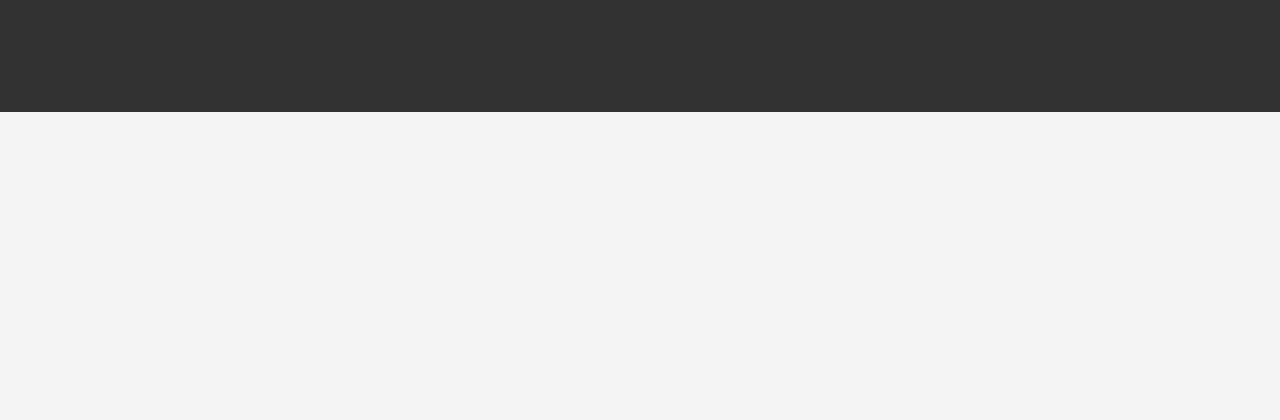
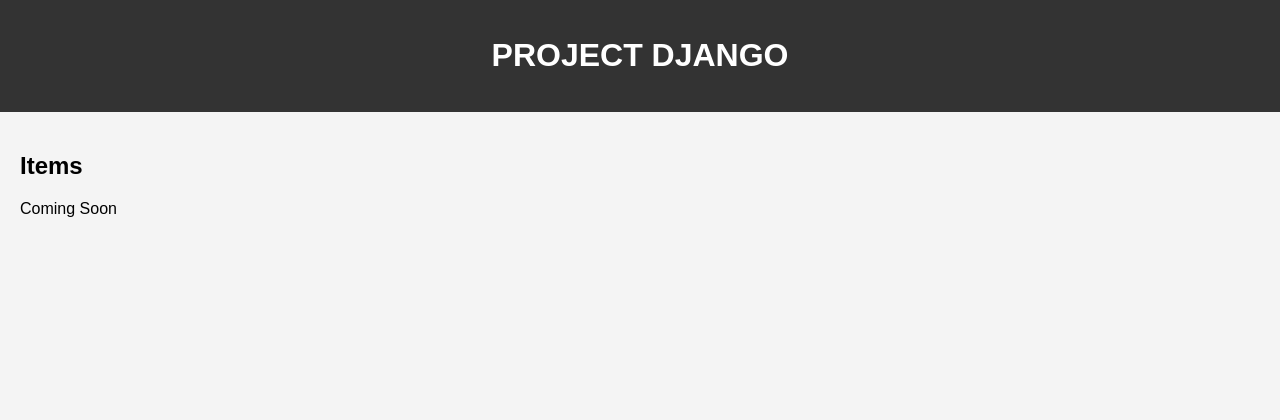
Before and after one commit to anubhabgiri/project_django, a Django app: page /experiments/items/ in a window 1280 px wide. Shown: the top 420 px of the page. Run offline with Django 5.2, Linux system fonts and the light colour scheme.

Commit message:
fixed templates

```diff
--- a/experiments/templates/experiments/items.html
+++ b/experiments/templates/experiments/items.html
@@ -1,18 +1,7 @@
 
 {% extends 'base.html' %}
-<!-- <!DOCTYPE html>
-<html lang="en">
-<head>
-    <meta charset="UTF-8">
-    <title>Title</title>
-</head> -->
-<body>
-<h1>Item List</h1>
-<ul>
-    {% for item in items %}
-    <li>{{ item.name }}</li>
-    {% endfor %}
-</ul>
-
-</body>
-<!-- </html> -->
+{% block title %}Items{% endblock %}
+{% block content %}
+    <h2>Items</h2>
+    <div>Coming Soon</div>
+{% endblock %}
--- a/project_django/urls.py
+++ b/project_django/urls.py
@@ -16,8 +16,10 @@ Including another URLconf
 """
 from django.contrib import admin
 from django.urls import path, include
+from .views import home_view
 
 urlpatterns = [
     path("admin/", admin.site.urls),
     path("experiments/", include("experiments.urls")),
+    path('', home_view, name='home'),
 ]
--- /dev/null
+++ b/project_django/views.py
@@ -0,0 +1,6 @@
+# views.py
+
+from django.shortcuts import render
+
+def home_view(request):
+    return render(request, 'home.html')
--- a/static/css/styles.css
+++ b/static/css/styles.css
@@ -4,9 +4,9 @@ body {
     font-family: 'Roboto', sans-serif;
 }
 
-h1 {
+/* h1 {
     color: #333;
-}
+} */
 
 p {
     color: #666;
--- a/templates/base.html
+++ b/templates/base.html
@@ -47,7 +47,7 @@
 <body>
 
     <header>
-        <h1>My Website Header</h1>
+        <h1>PROJECT DJANGO</h1>
     </header>
 
     <div class="content">
```
Also changed, not shown: templates/home.html (added, +9 -0 lines).
